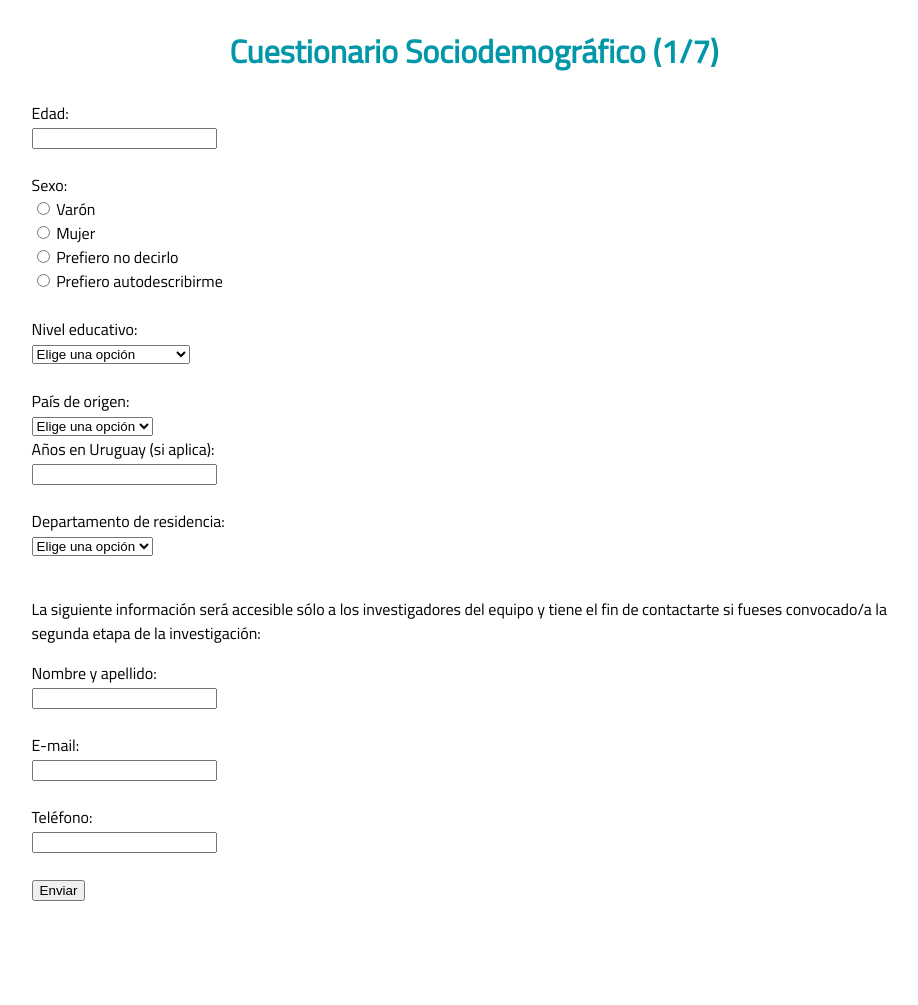
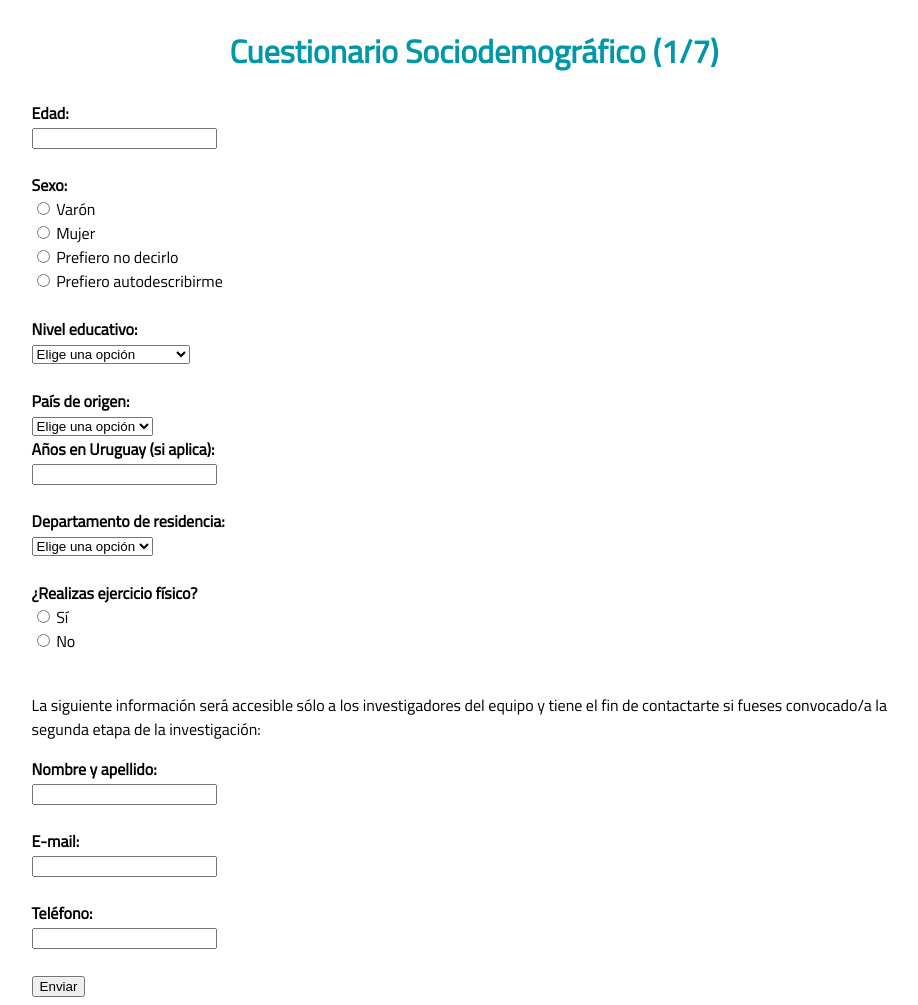
Before and after one commit to almadana/emarQuestionnaire, a Flask app: page /sociodemo in a window 1280 px wide. Shown: the whole page, without its empty margins (166-1084 px from the left). Before the commit the page ends 901 px from the top, so only its background shows below. Run offline with Flask 3, Linux system fonts and the light colour scheme; parts of the project's set-up code (start-up, migrations or seed data) failed here and were passed over.

Commit message:
agregado ejercicio físico, negritas en sociodemo

```diff
--- a/website/app.py
+++ b/website/app.py
@@ -106,13 +106,15 @@ def submit_sociodemo():
         residence = request.form['residence']
         email = request.form['email']
         phone = request.form['phone']
+        ejer_sino = request.form['ejerSN']
+        ejer_freq = request.form['ejercicio-freq']
 
         # Insert data into the database
         sql = """INSERT INTO sociodemographic_data
                     (participant_id, name, age, sex, education_level, country_of_origin,
-                    years_in_uruguay, residence, email, phone)
-                    VALUES (%s, %s, %s, %s, %s, %s, %s, %s, %s, %s)"""
-        cursor.execute(sql, (participant_id, name, age, sex, education_level, country_of_origin, years_in_uruguay, residence, email, phone))
+                    years_in_uruguay, residence, ejer_sino, ejer_freq, email, phone)
+                    VALUES (%s, %s, %s, %s, %s, %s, %s, %s, %s, %s, %s, %s)"""
+        cursor.execute(sql, (participant_id, name, age, sex, education_level, country_of_origin, years_in_uruguay, residence, ejer_sino, ejer_freq, email, phone))
         conn.commit()
         cursor.close()
         conn.close()
--- a/website/create_tables.py
+++ b/website/create_tables.py
@@ -53,6 +53,8 @@ def create_tables():
                                 residence VARCHAR(100),
                                 email VARCHAR(255),
                                 phone VARCHAR(100),
+                                ejer_sino VARCHAR(50),
+                                ejer_freq VARCHAR(50),
                                 date TIMESTAMP DEFAULT CURRENT_TIMESTAMP)''')
 
             # Create table for cannabis questionnaire responses
--- a/website/templates/sociodemo.html
+++ b/website/templates/sociodemo.html
@@ -14,10 +14,10 @@
     <main>
     <form action="/submit-sociodemo" method="post">
 
-        <label for="age">Edad:</label><br>
+        <label for="age" class="info-q">Edad:</label><br>
         <input type="number" id="age" name="age" required><br><br>
 
-        <label for="sex">Sexo:</label><br>
+        <label for="sex" class="info-q">Sexo:</label><br>
         <input type="radio" id="male" name="sex" value="Varón" required onchange="genderCheck()">
         <label for="male">Varón</label><br>
         <input type="radio" id="female" name="sex" value="Mujer" onchange="genderCheck()">
@@ -32,7 +32,7 @@
 
         <br><br>
 
-        <label for="education">Nivel educativo:</label><br>
+        <label for="education" class="info-q">Nivel educativo:</label><br>
         <select name="education" id="education" required>
             <option value="" selected disabled>Elige una opción</option>
             <option value="Primaria incompleta">Primaria incompleta</option>
@@ -43,7 +43,7 @@
             <option value="Terciaria completa">Terciaria completa</option>
         </select><br><br>
 
-        <label for="country">País de origen:</label><br>
+        <label for="country" class="info-q">País de origen:</label><br>
         <select name="country" id="country" required>
             <option value="" selected disabled>Elige una opción</option>
             <option value="UY">Uruguay</option>
@@ -56,10 +56,10 @@
             <option value="X">Otro</option>
         </select><br>
 
-        <label for="years_in_uruguay">Años en Uruguay (si aplica):</label><br>
+        <label for="years_in_uruguay" class="info-q">Años en Uruguay (si aplica):</label><br>
         <input type="number" id="years_in_uruguay" name="years_in_uruguay"><br><br>
 
-        <label for="residence">Departamento de residencia:</label><br>
+        <label for="residence" class="info-q">Departamento de residencia:</label><br>
         <select id="residence" name="residence" required>
             <option value="" selected disabled>Elige una opción</option>
             <option value="No resido en Uruguay">
@@ -83,17 +83,38 @@
             <option value="Tacuarembó">Tacuarembó</option>
             <option value="Treinta y Tres">Treinta y Tres</option>
         </select><br>
+        <br>
+        <label for="ejerSN" class="info-q">¿Realizas ejercicio físico?</label><br>
+        <input type="radio" id="ejerSI" name="ejerSN" value="Sí" required onchange="exerCheck()">
+        <label for="ejerSI">Sí</label><br>
+        <input type="radio" id="ejerNO" name="ejerSN" value="No" onchange="exerCheck()">
+        <label for="ejerNO">No</label><br>
+        <div id="div-ejercicio" style="display: none;">
+        <br><label class="info-q"> ¿Con qué frecuencia?</label><br>
+            <input type="radio" id="default-ejercicio" name="ejercicio-freq" value="NA" checked style="display:none;">
+            <input type="radio" id="1porsemana" name="ejercicio-freq" value="1_2">
+            <label for="1porsemana">1 o 2 veces por semana</label><br>
+            <input type="radio" id="2porsemana" name="ejercicio-freq" value="3_4">
+            <label for="2porsemana">3 o 4 veces por semana</label><br>
+            <input type="radio" id="3porsemana" name="ejercicio-freq" value="5mas">
+            <label for="3porsemana">5 o más veces por semana</label><br>
+
+        </div>
+
+
 
         <br>
         <p>La siguiente información será accesible sólo a los investigadores del equipo y tiene el fin de contactarte si fueses convocado/a la segunda etapa de la investigación:</p>
-        <label for="name">Nombre y apellido:</label><br>
+        <label for="name" class="info-q">Nombre y apellido:</label><br>
         <input type="text" id="name" name="name" required><br><br>
 
-        <label for="email">E-mail:</label><br>
+        <label for="email" class="info-q">E-mail:</label><br>
         <input type="email" id="email" name="email" required><br><br>
 
-        <label for="phone">Teléfono:</label><br>
+        <label for="phone" class="info-q">Teléfono:</label><br>
         <input type="tel" id="phone" name="phone" required><br><br>
+
+
 
         <input type="submit" value="Enviar">
     </form>
@@ -112,6 +133,20 @@
             div_pref.style.display = 'none';
         }
     }
+    function exerCheck() {
+        // Check if the specific radio button is selected
+        var sd = document.getElementById('ejerSI');
+        var div_pref = document.getElementById('div-ejercicio');
+
+        // Show or hide the text field based on the radio button selection
+        if (sd.checked) {
+            div_pref.style.display = 'block';
+            div_pref.querySelector('input').required = true;
+        } else {
+            div_pref.style.display = 'none';
+            div_pref.querySelector('input').required = false;
+        }
+    }
 </script>
 </body>
 </html>
```
